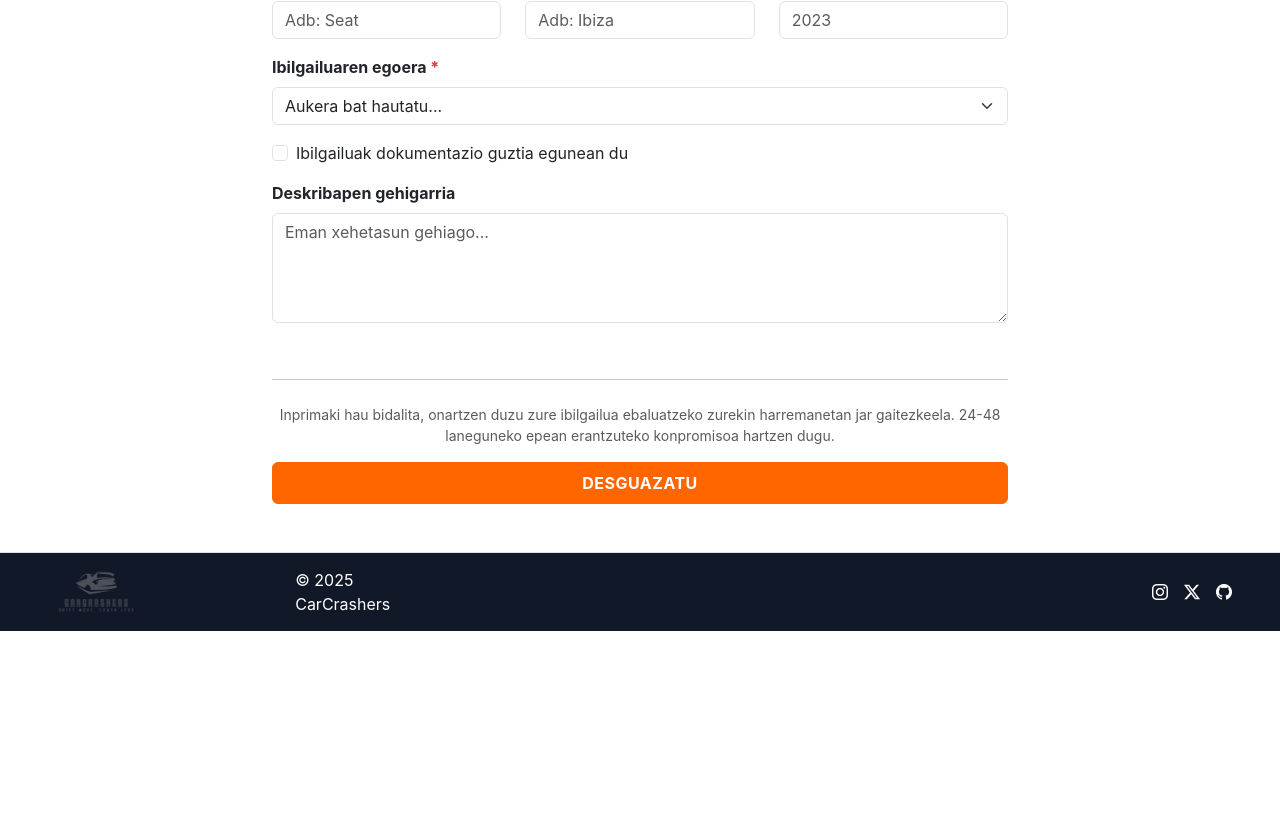
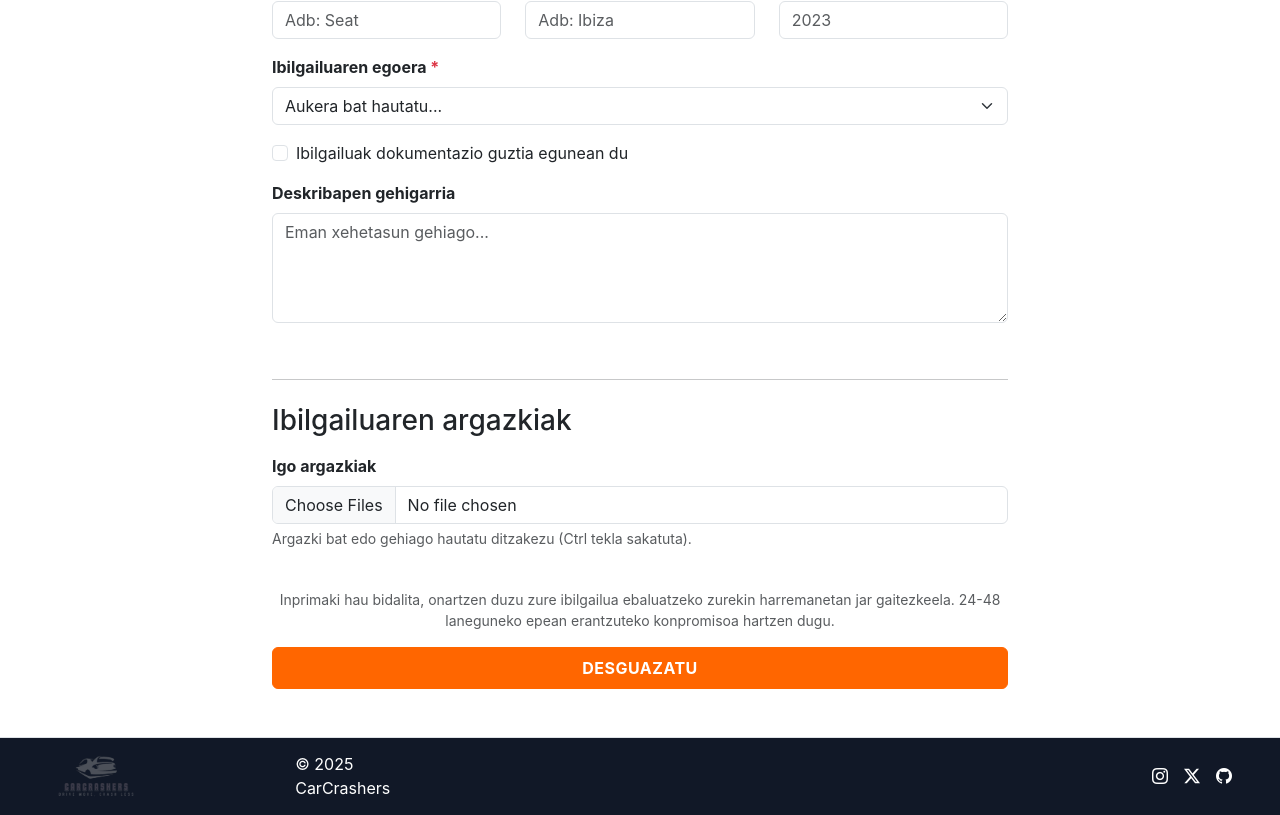
Before and after one commit to CarCrashers/Erronka, a React (Create React App) app in the folder car_crashers_ui/: page /Desguazatu in a window 1280 px wide. Shown: the part 609-1424 px from the top of the page. Before the commit the page ends 1240 px from the top, so only its background shows below. Built offline with nearby package versions, Linux system fonts and the light colour scheme.

Commit message:
argazkiak igotzeko botoia gehitu, hainbat argazki batera igo daitezke

```diff
--- /dev/null
+++ b/car_crashers_ui/src/components/ui/forms/argazkiForm.js
@@ -0,0 +1,21 @@
+import React from 'react';
+
+const argazkiForm = ({ handleFileChange }) => {
+  return (
+    <div className="card border-0 mt-3">
+      <div className="card-body p-0">
+        <h3 className="mb-3">Ibilgailuaren argazkiak</h3>
+
+        <div className="mb-3">
+          <label htmlFor="fotosVehiculo" className="form-label fw-bold">Igo argazkiak</label>
+          <input className="form-control" type="file" id="fotosVehiculo" multiple accept="image/*" onChange={handleFileChange}/>
+          <div className="form-text text-muted">
+            Argazki bat edo gehiago hautatu ditzakezu (Ctrl tekla sakatuta).
+          </div>
+        </div>
+      </div>
+    </div>
+  );
+};
+
+export default argazkiForm;
--- a/car_crashers_ui/src/pages/desguazatu.js
+++ b/car_crashers_ui/src/pages/desguazatu.js
@@ -2,6 +2,7 @@ import React, { useState } from 'react';import '../App.css';
 import Layout from '../components/layout/layout.js';
 import KontaktuForm from '../components/ui/forms/kontaktuForm';
 import KotxeForm from '../components/ui/forms/kotxeForm';
+import ArgazkiForm from '../components/ui/forms/argazkiForm.js';
 
 const Desguazatu = () => {
   const [formData, setFormData] = useState({
@@ -27,13 +28,11 @@ const Desguazatu = () => {
     setFormData(prev => ({ ...prev, [name]: checked }));
   };
 
-  // Para subida de archivos
-  /*const handleFileChange = (e) => {
-    // Convertimos FileList a un Array normal
+  const handleFileChange = (e) => {
     const filesArray = Array.from(e.target.files);
     setFormData(prev => ({ ...prev, fotos: filesArray }));
     console.log("Archivos listos para subir:", filesArray.length);
-  };*/
+  };
 
   const handleSubmit = (e) => {
     e.preventDefault();
@@ -55,6 +54,7 @@ const Desguazatu = () => {
                         <hr className="section-divider my-4"/>
                         <KotxeForm formData={formData} handleChange={handleChange} handleCheckboxChange={handleCheckboxChange}/>
                         <hr className="section-divider my-4"/>
+                        <ArgazkiForm handleFileChange={handleFileChange}/>
                         <div className="text-center mt-4">
                             <p className="small text-muted mb-3">Inprimaki hau bidalita, onartzen duzu zure ibilgailua ebaluatzeko zurekin harremanetan jar gaitezkeela. 24-48 laneguneko epean erantzuteko konpromisoa hartzen dugu.</p>
                             <button type="submit" className="btn btn-orange w-100 py-2">Desguazatu</button>
```
